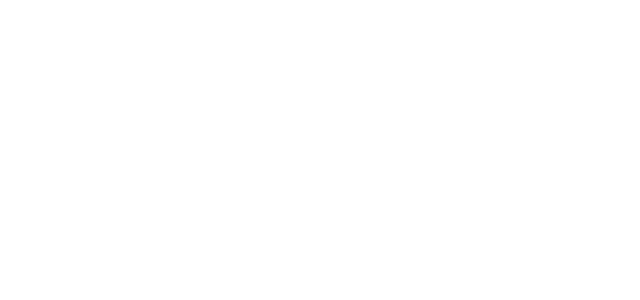
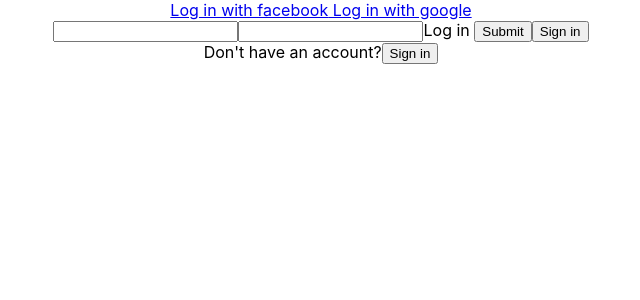
Before and after one commit to asr1097/facebook-clone, a React (Create React App) app in the folder client/: page / in a window 1280 px wide. Shown: the top 300 px of the page, without its empty margins (319-959 px from the left). Built offline with nearby package versions, Linux system fonts and the light colour scheme; no server answers.

Commit message:
logIn and registartion commit

```diff
--- a/client/package.json
+++ b/client/package.json
@@ -23,8 +23,7 @@
   },
   "eslintConfig": {
     "extends": [
-      "react-app",
-      "react-app/jest"
+      "react-app"
     ]
   },
   "browserslist": {
--- a/client/src/App.js
+++ b/client/src/App.js
@@ -13,6 +13,8 @@ import { NavBar } from "./components/nav/NavBar";
 import { Photos } from "./components/post/Photos";
 import { FriendRequests } from "./components/profile/FriendRequests";
 import { EditProfile } from "./components/profile/EditProfile";
+import { Registration } from "./components/Registration";
+import { LoginPage } from "./components/LoginPage";
 
 
 const socket = io(`http://localhost:3000`, {
@@ -374,6 +376,7 @@ function App() {
 
   return (
     <div className="App">
+      {loggedIn ?
           <NavBar
             user={user}
             loggedIn={loggedIn}
@@ -383,6 +386,8 @@ function App() {
             searchResult={searchResult}
             setsearchResult={setsearchResult}
           />
+          : <LoginPage />
+      }
           <UserContext.Provider value={user}>
           <SocketContext.Provider value={socket}>
           <FriendsContext.Provider value={friends}>
@@ -393,6 +398,8 @@ function App() {
                   user={user}
                   />}
                 />
+
+              <Route path="/login" element={<LoginPage/>} />
               <Route
                 path="/requests"
                 element={<FriendRequests
@@ -457,6 +464,10 @@ function App() {
                 path="/profile/:id/edit"
                 element={<EditProfile />}
               />
+              <Route
+                path="/register"
+                element={<Registration/>}
+              />
             </Routes>
           </FriendsContext.Provider>
           </SocketContext.Provider>
--- /dev/null
+++ b/client/src/components/LoginPage.js
@@ -0,0 +1,59 @@
+import { useState } from "react";
+import { useNavigate } from "react-router-dom";
+
+const LoginPage = (props) => {
+
+    const [email, setEmail] = useState();
+    const [password, setPassword] = useState();
+    const [showSignInBtn, setShowSignInBtn] = useState(true);
+
+    const navigate = useNavigate();
+
+    const onClick = (ev) => {
+        ev.preventDefault();
+        setShowSignInBtn(false);
+        navigate("/register")
+        return
+    };
+
+    const onEmailChange = (ev) => {
+        ev.preventDefault();
+        setEmail(ev.target.value);
+    };
+
+    const onPasswordChange = (ev) => {
+        ev.preventDefault();
+        setPassword(ev.target.value);
+    };
+
+    const onSubmit = async(ev) => {
+        ev.preventDefault();
+        let formData = new FormData();
+        formData.append("email", email);
+        formData.append("password", password);
+    }
+
+    return (
+        <div>
+            <a href={`${process.env.REACT_APP_SERVER_URL}/auth/facebook`}>Log in with facebook</a>
+            <a href={`${process.env.REACT_APP_SERVER_URL}/auth/google`}> Log in with google</a>
+            <form>
+                <input type="email" onChange={onEmailChange}></input>
+                <input type="password" onChange={onPasswordChange}></input>
+                <label>
+                    Log in <input type="submit"></input>
+                </label>
+                <input type="submit" value="Sign in" onSubmit={onSubmit}></input>
+            </form>
+            {showSignInBtn ?
+            <div >
+                <span>Don't have an account?</span>
+                <button onClick={onClick}>Sign in</button>
+            </div>
+            : null}
+        </div>
+    )
+
+};
+
+export { LoginPage };
--- /dev/null
+++ b/client/src/components/Registration.js
@@ -0,0 +1,64 @@
+import { useEffect, useState } from "react";
+
+const Registration = () => {
+
+    const [email, setEmail] = useState();
+    const [password, setPassword] = useState();
+    const [passwordConfirmation, setPasswordConfirmation] = useState();
+    const [doPasswordsMatch, setDoPasswordsMatch] = useState(false);
+    const [name, setName] = useState("");
+    const [surname, setSurname] = useState("");
+
+    const onEmailChange = (ev) => {
+        setEmail(ev.target.value);
+    };
+
+    const onPasswordChange = (ev) => {
+        setPassword(ev.target.value);
+    };
+
+    const onPasswordConfirmationChange = (ev) => {
+        setPasswordConfirmation(ev.target.value);
+        checkPassword();
+    };
+
+    const checkPassword = () => {
+        if(password !== passwordConfirmation) {setDoPasswordsMatch(false)}
+        else{setDoPasswordsMatch(true)};
+    };
+
+    const onSubmit = async(ev) => {
+        ev.preventDefault();
+        let formData = new FormData();
+        formData.append("email", email);
+        formData.append("password", password);
+        let response = await fetch(`${process.env.REACT_APP_SERVER_URL}/registration`, {
+            mode: "cors",
+            credentials: "include",
+            method: "post",
+            body: formData
+        });
+        if(response.ok) {}
+    };
+
+    return (
+        <div>
+            <form>
+                <input type="email" onChange={onEmailChange}></input>
+                <input type="password" onChange={onPasswordChange}></input>
+                <input type="password" onChange={onPasswordConfirmationChange}></input>
+                <input type="text" placeholder="Name"></input>
+                <input type="text" placeholder="Surname"></input>
+                <select>
+                    <option value="male">Male</option>
+                    <option value="female">Female</option>
+                </select>
+                <input type="date"></input>
+                {passwordConfirmation !== null && !doPasswordsMatch ? <span>Passwords do not match</span> : null}
+                <input type="submit" value={"Register"}></input>
+            </form>
+        </div>
+    )
+};
+
+export { Registration };
--- a/client/src/components/nav/NavBar.js
+++ b/client/src/components/nav/NavBar.js
@@ -1,16 +1,14 @@
 import { Link } from "react-router-dom";
 import { SearchBar } from "../search/SearchBar";
+import { LoginPage } from "../LoginPage";
+import { Registration } from "../Registration";
 
-const NavBar = ({ loggedIn, setsearchResult, unreadNotifsCount, unreadMsgsGlobal, user, friendRequests }) => {
+
+const NavBar = ({ setsearchResult, unreadNotifsCount, unreadMsgsGlobal, user, friendRequests }) => {
 
         return (
             <nav>
-                {!loggedIn ?
-                <div>
-                  <a href={`${process.env.REACT_APP_SERVER_URL}/auth/facebook`}>Log in with facebook</a>
-                  <a href={`${process.env.REACT_APP_SERVER_URL}/auth/google`}> Log in with google</a>
-                </div>
-                :<a href={`${process.env.REACT_APP_SERVER_URL}/logout`}>Log out</a>}
+                <a href={`${process.env.REACT_APP_SERVER_URL}/logout`}>Log out</a>
                 {user ?
                 <div>
                   <SearchBar setsearchResult={setsearchResult}/>
@@ -28,10 +26,9 @@ const NavBar = ({ loggedIn, setsearchResult, unreadNotifsCount, unreadMsgsGlobal
                   </Link>
                   <Link to={`/profile/${user._id}`}>{user.name.full}</Link>
                 </div>
-                  : null}
+                : null}
             </nav>
         )
-
 };
 
 export { NavBar };
--- a/client/src/components/post/IndexPage.js
+++ b/client/src/components/post/IndexPage.js
@@ -70,7 +70,6 @@ const IndexPage = ({loggedIn, user}) => {
                     : <button onClick={increaseLevel}>Load more</button>
                 }
             </div>
-
         )
     }
 }
--- a/client/src/index.js
+++ b/client/src/index.js
@@ -7,7 +7,7 @@ import { App } from './App';
 const root = ReactDOM.createRoot(document.getElementById('root'));
 root.render(
   <React.StrictMode>
-    <BrowserRouter basename='/client'>
+    <BrowserRouter>
       <App />
     </BrowserRouter>
   </React.StrictMode>
```
Also changed, not shown: 2 other files (tests, documents, lock files or other folders). Lines whose indentation alone changed are shown as unchanged.
